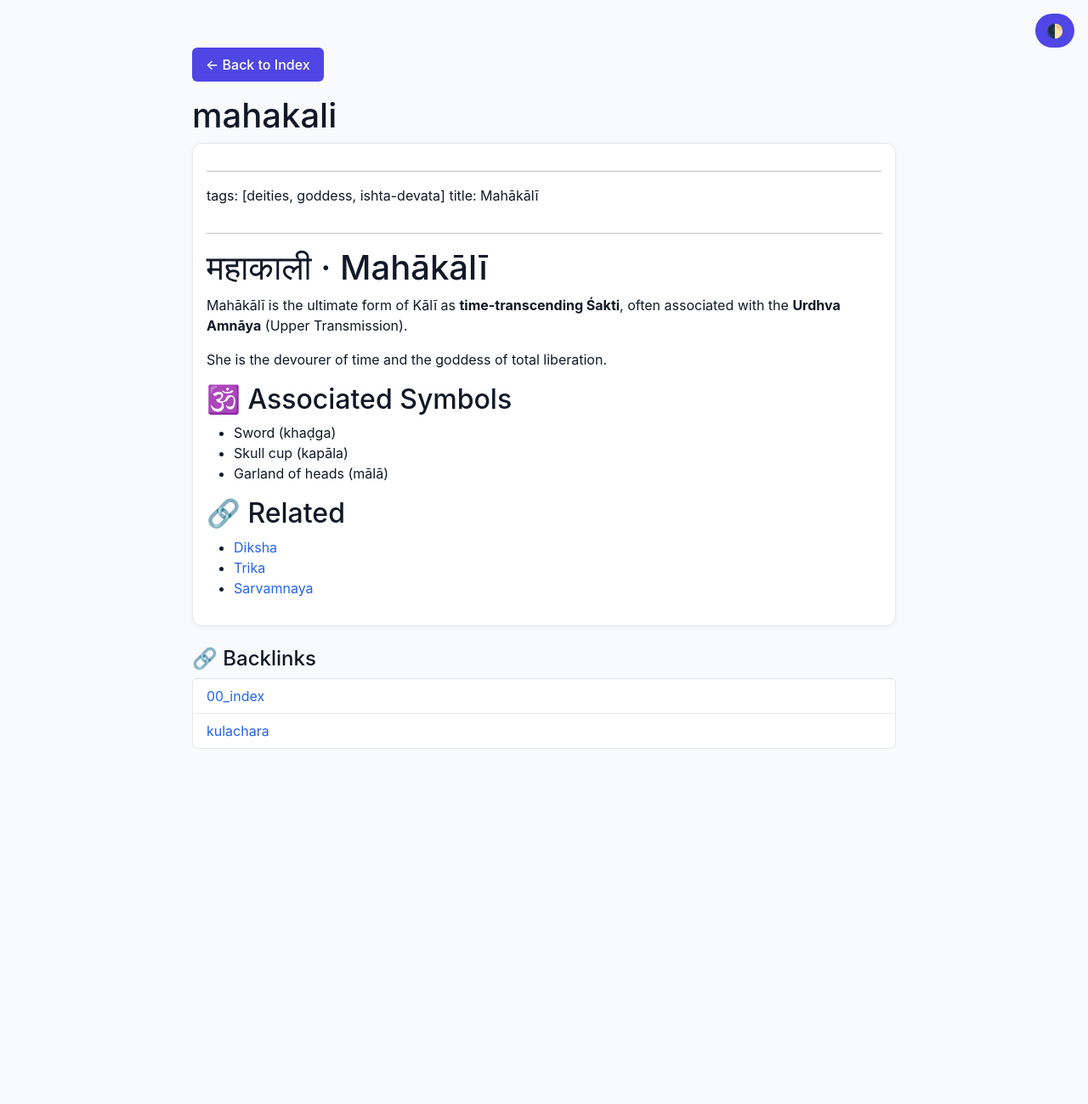
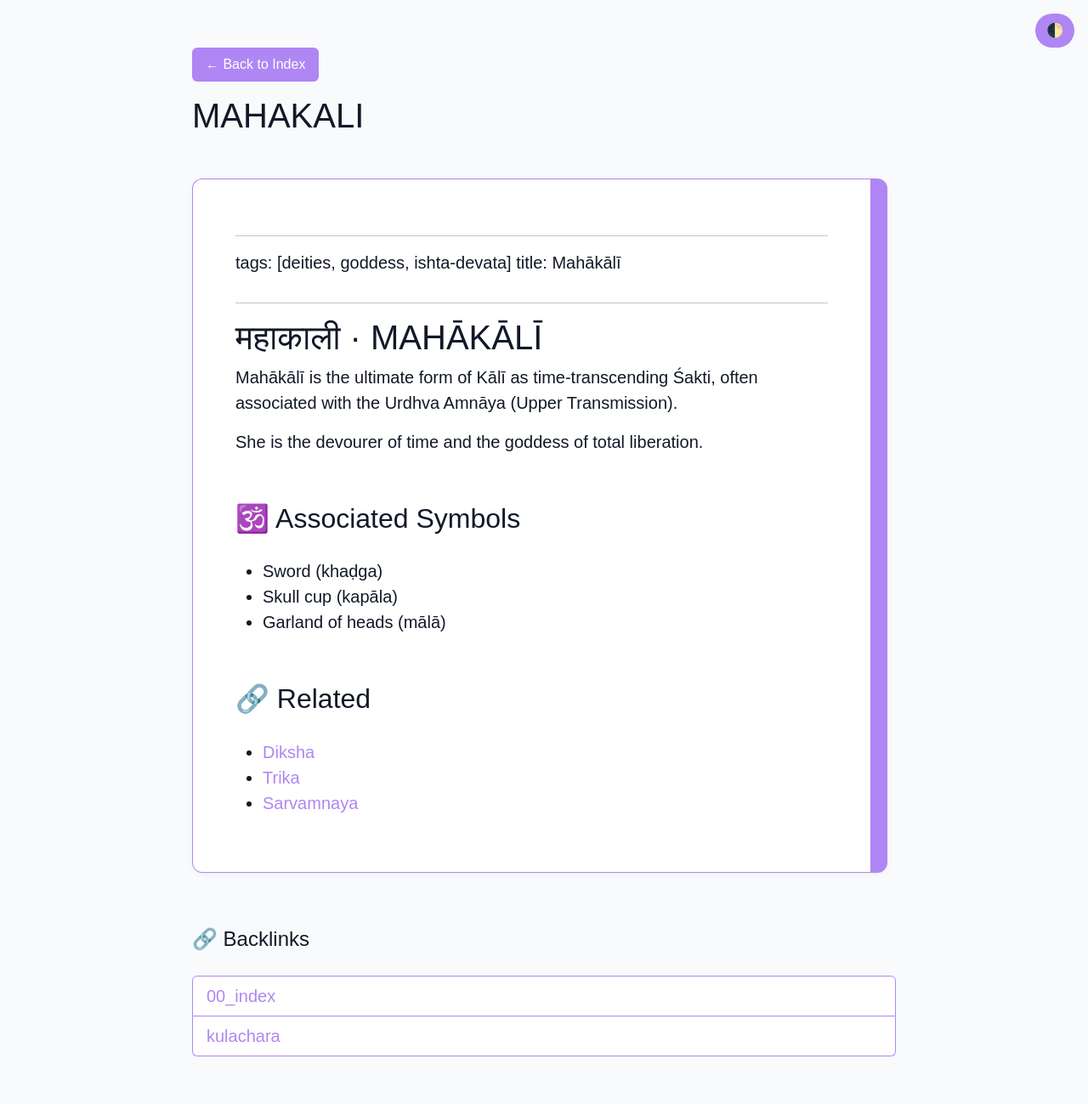
Before and after one commit to dgrmunch/bindu, a Flask app: page /note/mahakali in a window 1280 px wide. Shown: the whole page at 85% size. Before the commit the page ends 881 px from the top, so only its background shows below. Run offline with Flask 3, Linux system fonts and the light colour scheme.

Commit message:
Style improvements

```diff
--- a/static/style.css
+++ b/static/style.css
@@ -1,11 +1,11 @@
 :root {
   --bg: #f9fafb;
   --text: #111827;
-  --link: #2563eb;
+  --link: #af86f4;
   --card: #ffffff;
-  --border: #e5e7eb;
-  --accent: #4f46e5;
-  --badge-bg: #6366f1;
+  --border: #af86f4;
+  --accent: #af86f4;
+  --badge-bg: #af86f4;
   --list-bg: #ffffff;
   --list-text: #111827;
 }
@@ -13,21 +13,28 @@
 [data-theme='dark'] {
   --bg: #111827;
   --text: #f9fafb;
-  --link: #90cdf4;
+  --link: #af86f4;
   --card: #1f2937;
-  --border: #374151;
+  --border: #af86f4;
   --accent: #7c3aed;
-  --badge-bg: #4f46e5;
+  --badge-bg: #af86f4;
   --list-bg: #1f2937;
   --list-text: #f9fafb;
 }
 
+
 body {
+
   background-color: var(--bg);
   color: var(--text);
-  font-family: 'Inter', 'Segoe UI', sans-serif;
+   font-family: "Faculty Glyphic", sans-serif;
+  font-weight: 200;
+  font-style: normal;
+  font-size: 20px;
   transition: background-color 0.3s ease, color 0.3s ease;
 }
+
+
 
 /* Override Bootstrap's list-group styling */
 .list-group-item {
@@ -50,14 +57,22 @@ a:hover {
   text-decoration: underline;
 }
 
+pre {
+
+  padding: 30px;
+  font-family: "Monospace";
+  background-color: black;
+  color: white;
+}
 .card {
   background-color: var(--card);
   border: 1px solid var(--border);
   border-radius: 12px;
-  padding: 1rem;
-  margin-bottom: 1.5rem;
+  padding: 30px;
+  margin: 50px 0px 0px 0px;
   box-shadow: 0 2px 8px rgba(0, 0, 0, 0.04);
   transition: background-color 0.3s ease, border 0.3s ease;
+  border-right: 20px solid var(--border);
 }
 
 input[type="text"] {
@@ -105,3 +120,148 @@ button, .btn {
   font-size: 1rem;
   z-index: 1000;
 }
+
+blockquote {
+  padding: 20px;
+  /* border: 2px dotted gray; */
+  background-color: #f1ebfc;
+}
+
+h1{
+  text-transform: uppercase;
+}
+
+h2, h3, h4 {
+  padding-bottom: 20px;
+  padding-top: 40px;
+}:root {
+  --bg: #f9fafb;
+  --text: #111827;
+  --link: #af86f4;
+  --card: #ffffff;
+  --border: #af86f4;
+  --accent: #af86f4;
+  --badge-bg: #af86f4;
+  --list-bg: #ffffff;
+  --list-text: #111827;
+}
+
+[data-theme='dark'] {
+  --bg: #111827;
+  --text: #f9fafb;
+  --link: #af86f4;
+  --card: #1f2937;
+  --border: #af86f4;
+  --accent: #7c3aed;
+  --badge-bg: #af86f4;
+  --list-bg: #1f2937;
+  --list-text: #f9fafb;
+}
+
+
+body {
+  background-color: var(--bg);
+  color: var(--text);
+   font-family: "Faculty Glyphic", sans-serif;
+  font-weight: 200;
+  font-style: normal;
+  font-size: 20px;
+  transition: background-color 0.3s ease, color 0.3s ease;
+}
+
+
+
+/* Override Bootstrap's list-group styling */
+.list-group-item {
+  background-color: var(--list-bg) !important;
+  color: var(--list-text) !important;
+  border-color: var(--border) !important;
+}
+
+.container {
+  max-width: 860px;
+  margin: 2rem auto;
+  padding: 1rem;
+}
+
+a {
+  color: var(--link);
+  text-decoration: none;
+}
+a:hover {
+  text-decoration: underline;
+}
+
+pre {
+
+  padding: 30px;
+  font-family: "Monospace";
+  background-color: black;
+  color: white;
+}
+.card {
+  background-color: var(--card);
+  border: 1px solid var(--border);
+  border-radius: 12px;
+  padding: 50px;
+  margin: 50px 10px 0px 0px;
+  box-shadow: 0 2px 8px rgba(0, 0, 0, 0.04);
+  transition: background-color 0.3s ease, border 0.3s ease;
+  border-right: 20px solid var(--border);
+}
+
+input[type="text"] {
+  width: 100%;
+  padding: 0.6rem;
+  border-radius: 8px;
+  border: 1px solid var(--border);
+  background-color: var(--card);
+  color: var(--text);
+  margin-bottom: 1rem;
+}
+
+button, .btn {
+  padding: 0.5rem 1rem;
+  border: none;
+  background-color: var(--accent);
+  color: #ffffff;
+  border-radius: 6px;
+  cursor: pointer;
+  font-weight: 500;
+}
+.btn:hover {
+  background-color: #4338ca;
+}
+
+.badge {
+  background: var(--badge-bg);
+  color: white;
+  padding: 0.35rem 0.65rem;
+  border-radius: 999px;
+  font-size: 0.75rem;
+  margin-right: 0.3rem;
+}
+
+#theme-toggle {
+  position: fixed;
+  top: 1rem;
+  right: 1rem;
+  background: var(--accent);
+  color: white;
+  border: none;
+  padding: 0.5rem 0.8rem;
+  border-radius: 999px;
+  cursor: pointer;
+  font-size: 1rem;
+  z-index: 1000;
+}
+
+blockquote {
+  padding: 20px;
+  /* border: 2px dotted gray; */
+  background-color: #f1ebfc;
+}
+
+h1{
+  text-transform: uppercase;
+}
```
